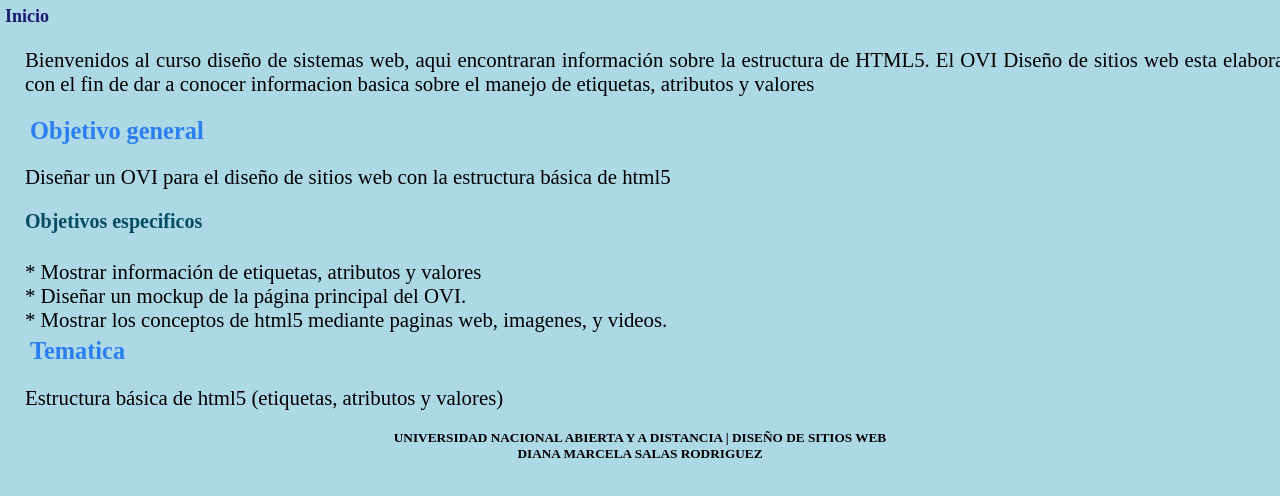
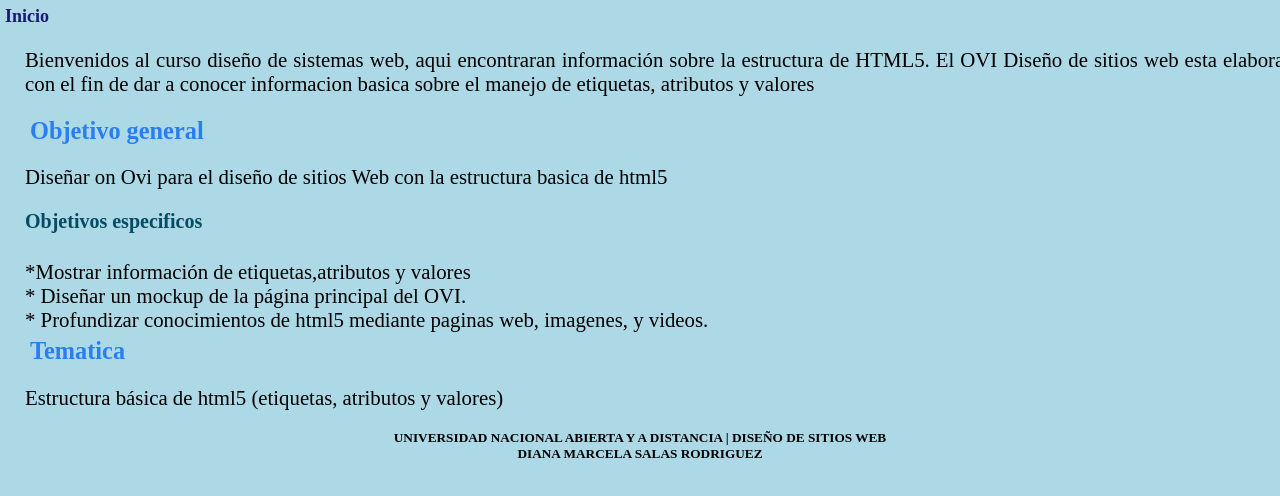
Before and after one commit to DianaSalas-01/DWS-DianaSalas, a plain HTML site: page inicio.html in a window 1280 px wide. Shown: the part 212-708 px from the top of the page. Drawn offline with Linux system fonts and the light colour scheme.

Commit message:
inicio
inicio

```diff
--- a/inicio.html
+++ b/inicio.html
@@ -45,13 +45,13 @@
         Bienvenidos al curso diseño de sistemas web, aqui encontraran información sobre la estructura de HTML5. El OVI Diseño de sitios web esta elaborado con el fin de dar a conocer informacion basica sobre el manejo de etiquetas, atributos y valores </p>
 
             <h3>Objetivo general</h3>
-            <p>Diseñar un OVI para el diseño de sitios web con la estructura básica de html5 </p>
+            <p>Diseñar on Ovi para el diseño de sitios Web con la estructura basica de html5 </p>
 
             <h4>Objetivos especificos</h4>
 
-                   * Mostrar información de etiquetas, atributos y valores <br>
+                   *Mostrar información de etiquetas,atributos y valores <br>
                    * Diseñar un mockup de la página principal del OVI. <br>
-                   * Mostrar los conceptos de html5 mediante paginas web, imagenes, y videos. <b></b>
+                   * Profundizar conocimientos de html5 mediante paginas web, imagenes, y videos. <b></b>
 
             <h3>Tematica</h3>
                 <p>Estructura básica de html5 (etiquetas, atributos y valores)</p>
```
